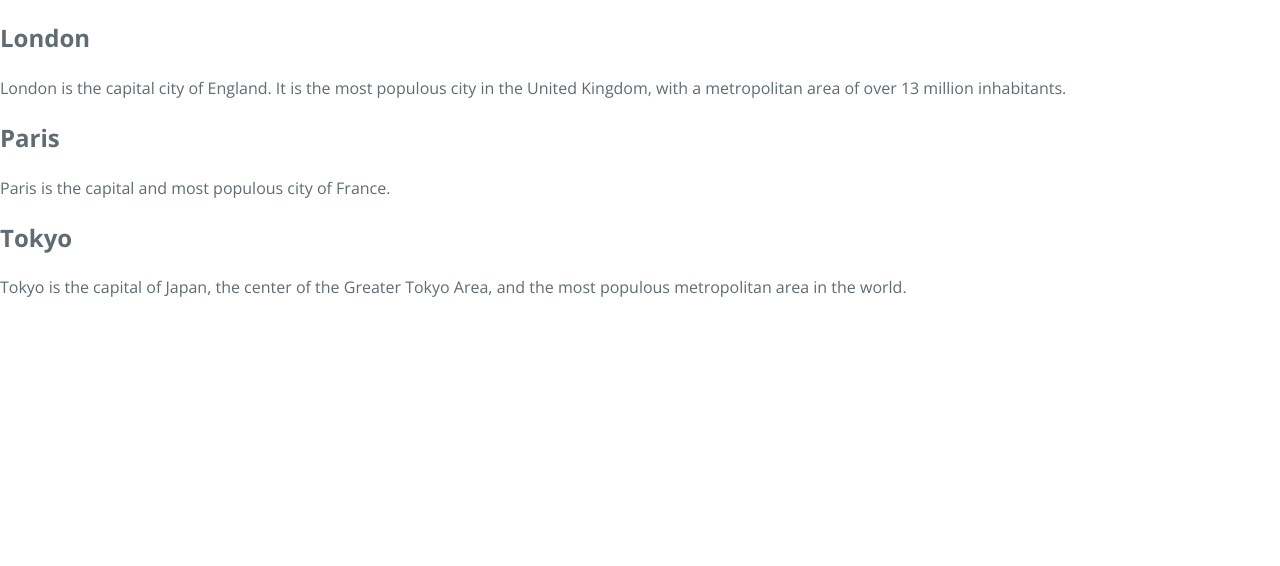
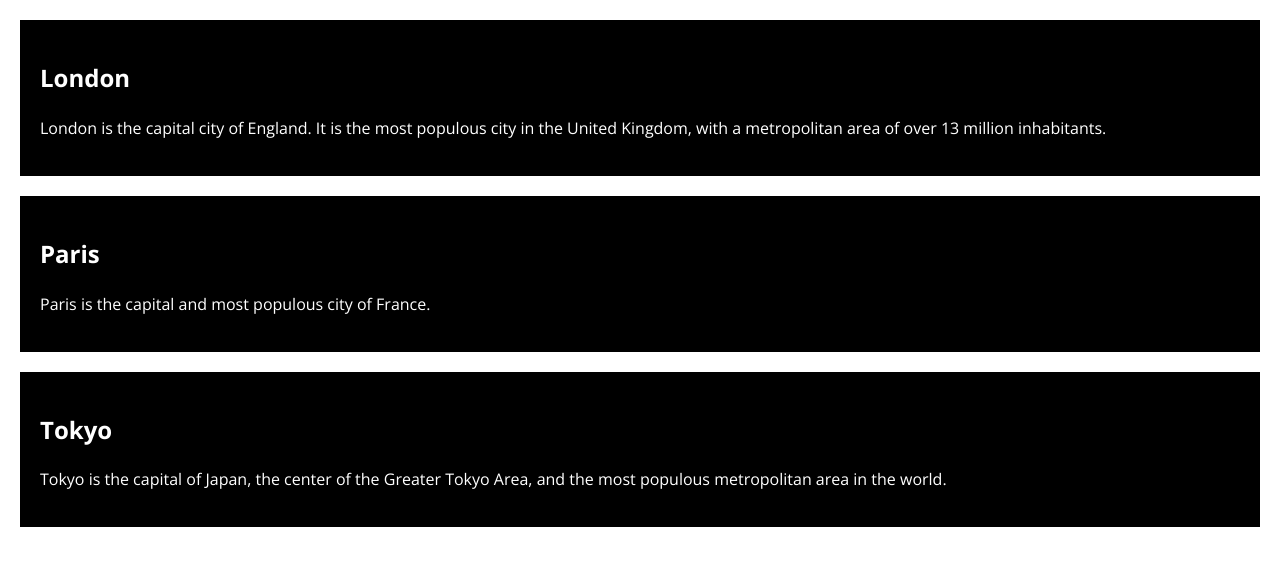
Before and after one commit to DanMeier/DanMeier.github.io, a plain HTML site: page index.html in a window 1280 px wide. Drawn offline with nearby package versions, Linux system fonts and the light colour scheme.

Commit message:
Update stylesheet.css

```diff
--- a/stylesheets/stylesheet.css
+++ b/stylesheets/stylesheet.css
@@ -8,6 +8,13 @@ body {
   font-size: 16px;
   line-height: 1.5;
   color: #606c71; }
+
+div.cities {
+  background-color:black;
+  color:white;
+  margin:20px;
+  padding:20px;
+}
 
 a {
   color: #1e6bb8;
```
